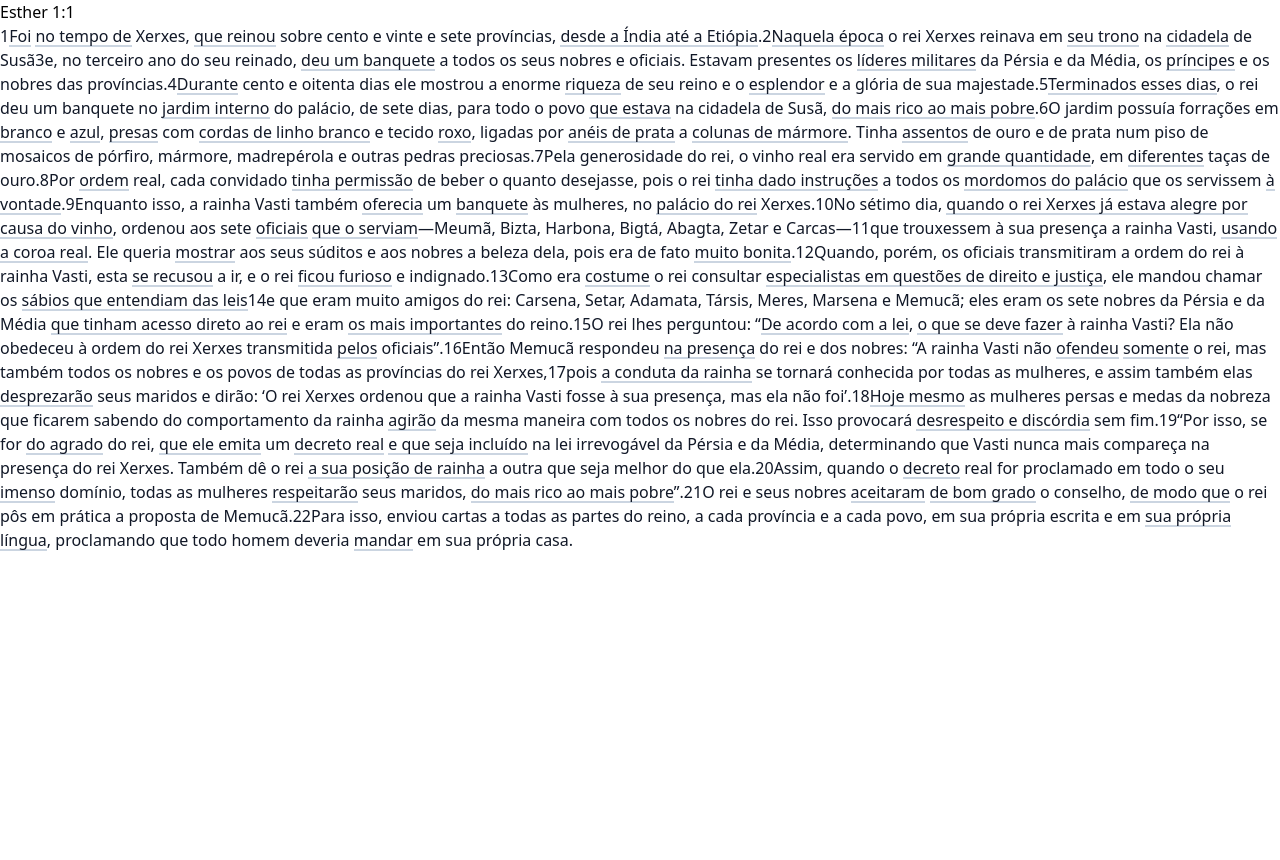
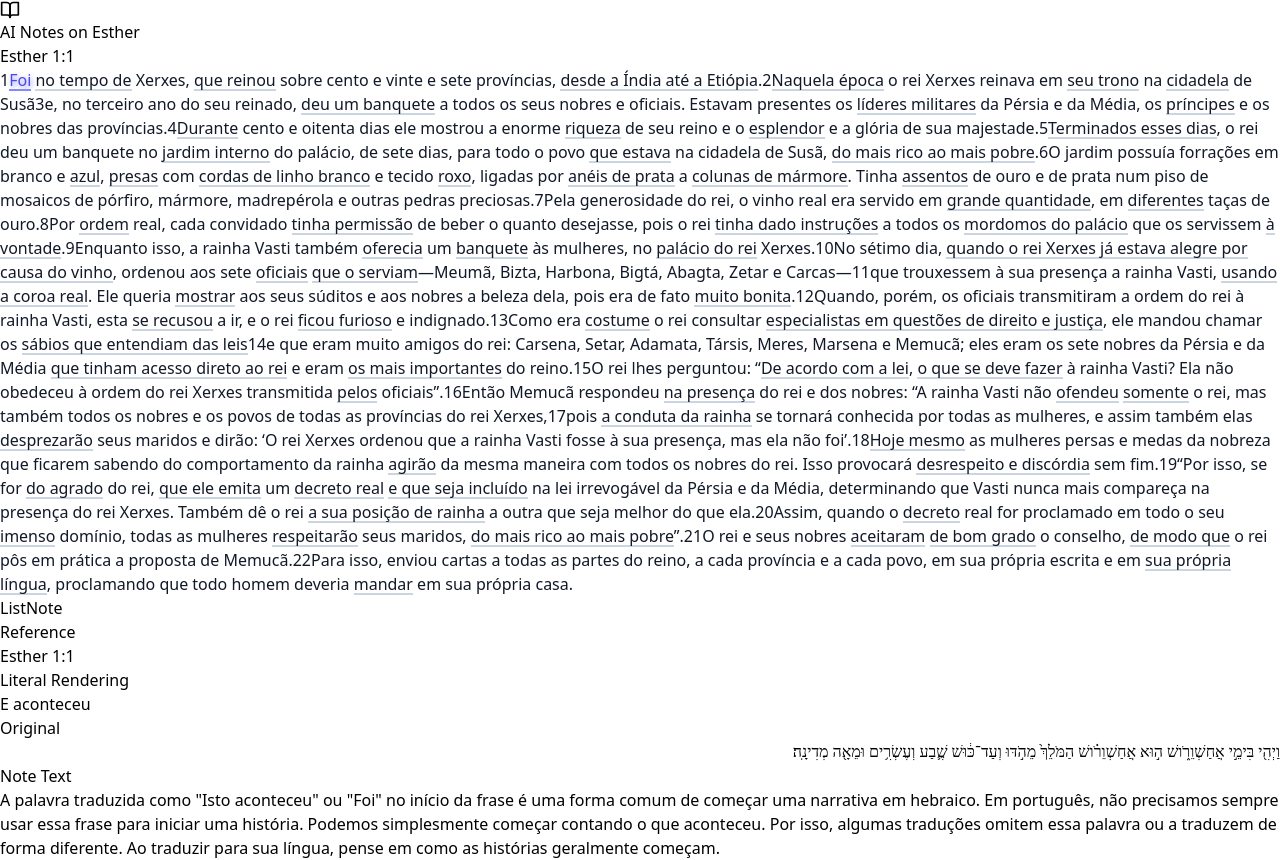
Before and after one commit to jcuenod/ai-tnn-pt-demo, a React (Vite) app: page / in a window 1280 px wide. Before the commit the page ends 800 px from the top, so only its background shows below. Built offline with nearby package versions, Linux system fonts and the light colour scheme; a web font is replaced by a local one.

Commit message:
Update ui

```diff
--- a/src/App.css
+++ b/src/App.css
@@ -23,6 +23,7 @@
   box-shadow: inset 0 -2px 0 var(--color-slate-300);
   cursor: pointer;
 }
+.note.hover,
 .note:hover {
   color: var(--color-indigo-600);
   box-shadow: inset 0 -2px 0 var(--color-indigo-400);
--- a/src/App.tsx
+++ b/src/App.tsx
@@ -1,5 +1,24 @@
 import { useEffect, useState } from "react";
 import "./App.css";
+
+// Feather Icon (MIT License)
+const BookIcon = () => (
+  <svg
+    xmlns="http://www.w3.org/2000/svg"
+    width="20"
+    height="20"
+    viewBox="0 0 24 24"
+    fill="none"
+    stroke="currentColor"
+    strokeWidth="2"
+    strokeLinecap="round"
+    strokeLinejoin="round"
+    className="feather feather-book-open"
+  >
+    <path d="M2 3h6a4 4 0 0 1 4 4v14a3 3 0 0 0-3-3H2z"></path>
+    <path d="M22 3h-6a4 4 0 0 0-4 4v14a3 3 0 0 1 3-3h7z"></path>
+  </svg>
+);
 
 const removeAccents = (x: string) =>
   x.replace(/[\u0590-\u05AF\u05BD\u05C0]/g, "").replace(/[\u05C3־]/g, "");
@@ -34,18 +53,24 @@ notes as Note[];
 const textWithNoteSpans = (
   text: string,
   ref: string,
-  currentNoteRef: string
+  currentNoteRef: string,
+  hoveredNoteRef: string
 ) => {
   const n = notes.filter((n) => n.ref === ref);
   let newText = text;
-  n.forEach((note, i) => {
+  n.forEach((note) => {
     const targetWordsString = note.target_words || "DO_NOT_REPLACE_ANYTHING";
-    const noteRef = `${note.ref}__${i}`;
+    const noteRef = notes.indexOf(note).toString();
+    // if targetWordsString occurs more than once in the text, skip it
+    if (newText.split(targetWordsString).length > 2) {
+      return;
+    }
     newText = newText.replace(
       targetWordsString,
       `<span class="note ${
-        noteRef === currentNoteRef ? "active" : ""
-      }" data-ref="${noteRef}">${note.target_words}</span>`
+        (noteRef === currentNoteRef ? "active " : "") +
+        (noteRef === hoveredNoteRef ? "hover " : "")
+      }" data-note-index="${noteRef}">${note.target_words}</span>`
     );
   });
   return newText;
@@ -84,9 +109,21 @@ const originalTextWithHighlight = (ref: string, highlight: string) => {
 
 type BookDisplayProps = {
   onMouseEnter: React.Dispatch<React.SetStateAction<string>>;
+  hoveredNoteRef: string;
   currentNoteRef: string;
 };
-const BookDisplay = ({ onMouseEnter, currentNoteRef }: BookDisplayProps) => {
+const BookDisplay = ({
+  onMouseEnter,
+  currentNoteRef,
+  hoveredNoteRef,
+}: BookDisplayProps) => {
+  useEffect(() => {
+    const activeNote = document.querySelector(".note.active");
+    if (activeNote) {
+      activeNote.scrollIntoView({ behavior: "smooth", block: "nearest" });
+    }
+  }, [currentNoteRef]);
+
   return Object.keys(est1).map((v) => {
     return (
       <span key={v} className="verse" onMouseEnter={() => onMouseEnter(v)}>
@@ -98,7 +135,8 @@ const BookDisplay = ({ onMouseEnter, currentNoteRef }: BookDisplayProps) => {
             __html: textWithNoteSpans(
               est1[v as keyof typeof est1],
               v,
-              currentNoteRef
+              currentNoteRef,
+              hoveredNoteRef
             ),
           }}
         ></span>
@@ -107,83 +145,203 @@ const BookDisplay = ({ onMouseEnter, currentNoteRef }: BookDisplayProps) => {
   });
 };
 
-const NoteDisplay = ({ noteRef }: { noteRef: string }) => {
-  const [ref_, index] = noteRef!.split("__");
-  const notesForRef = notes.filter((n) => n.ref === ref_);
-  if (!notesForRef[parseInt(index)]) {
-    return null;
+type NoteEntryProps = {
+  title: string;
+  children: React.ReactNode;
+};
+const NoteEntry = ({ title, children }: NoteEntryProps) => {
+  return (
+    <div className="mb-6">
+      <div className="text-slate-400 text-sm font-bold">{title}</div>
+      <div className="text-slate-800 text-lg">{children}</div>
+    </div>
+  );
+};
+
+const NoteDisplay = ({
+  currentNoteIndex,
+  visible,
+}: {
+  currentNoteIndex: number;
+  visible: boolean;
+}) => {
+  const note = notes[currentNoteIndex];
+  if (!note) {
+    return <div />;
   }
-  const note = notesForRef[parseInt(index)];
 
   return (
-    <div
-      className="rounded-lg border-2 border-slate-700 bg-slate-100 overflow-y-auto relative"
-      style={{ maxHeight: "calc(100vh - 94px)" }}
-    >
-      <div className="sticky top-0 absolute bg-slate-700 p-2 text-xl text-slate-200 font-bold text-center">
-        Notes
-      </div>
-      <div className="bg-slate-300 text-slate-600 px-4 text-xs font-bold min-w-16 text-right">
+    <div className="p-4" style={{ display: visible ? "block" : "none" }}>
+      <div className="bg-white shadow p-8">
+        <NoteEntry title="Reference">
           {note.ref.replace("EST", "Esther")}
-      </div>
-      <div className="p-4 mb-4 overflow-hidden">
-        <div>
-          <span className="mr-2 font-bold">Literal:</span>
-          <span>{note.literal_rendering}</span>
-        </div>
-        <details>
-          <summary className="font-bold">Hebrew</summary>
+        </NoteEntry>
+        <NoteEntry title="Literal Rendering">
+          {note.literal_rendering}
+        </NoteEntry>
+        <NoteEntry title="Original">
           <div
             dir="rtl"
-            className="text-2xl bg-slate-50 px-4 py-2 rounded-lg border-2 border-slate-300"
+            className="text-slate-800 text-2xl bg-slate-100 p-4 rounded my-2"
             style={{ fontFamily: "SBL Biblit" }}
             dangerouslySetInnerHTML={{
               __html: originalTextWithHighlight(note.ref, note.original),
             }}
           />
-        </details>
-        <details>
-          <summary className="font-bold">Explanation</summary>
-          <div className="bg-slate-50 py-2 px-4 rounded-lg border-2 border-slate-300">
-            {note.explanation}
+        </NoteEntry>
+        <NoteEntry title="Note Text">{note.explanation}</NoteEntry>
       </div>
-        </details>
     </div>
+  );
+};
+
+type ListDisplayProps = {
+  setHoveredNoteRef: React.Dispatch<React.SetStateAction<string>>;
+  setCurrentVerse: React.Dispatch<React.SetStateAction<string>>;
+  onClick: (newI: string) => void;
+  reference: string;
+  visible: boolean;
+};
+const ListDisplay = ({
+  setHoveredNoteRef,
+  onClick,
+  reference,
+  visible,
+}: ListDisplayProps) => {
+  // Display a list of notes with their references that will allow the user to click on them to view the note
+  // hovering the note will highlight it in the book display
+  useEffect(() => {
+    // scroll into view the first note for the current reference
+    console.log(reference);
+    const listNote = document.querySelector(
+      `[data-notelist-ref="${reference}"]`
+    );
+    console.log(listNote);
+    if (listNote) {
+      // nearest
+      listNote.scrollIntoView({ behavior: "smooth" });
+    }
+  }, [reference]);
+
+  return (
+    <div
+      className="p-4"
+      style={{ overflowY: "scroll", display: visible ? "block" : "none" }}
+      onMouseLeave={() => setHoveredNoteRef("-1")}
+    >
+      {notes.map((note, i) => (
+        <div
+          key={i}
+          data-notelist-ref={note.ref}
+          className="px-4 py-2 border-b border-slate-100 cursor-pointer bg-white shadow p-8 hover:bg-slate-100"
+          style={{ scrollMarginTop: "60px" }}
+          onClick={() => onClick(i.toString())}
+          onMouseEnter={() => {
+            console.log(i);
+            setHoveredNoteRef(i.toString());
+            // setCurrentVerse(note.ref.split("__")[0]);
+          }}
+        >
+          <div className="text-slate-400 text-sm font-bold">
+            {note.ref.replace("EST", "Esther")}
+          </div>
+          <div className="text-slate-800 text-lg">{note.target_words}</div>
+        </div>
+      ))}
+    </div>
+  );
+};
+
+type TabBarProps = {
+  options: string[];
+  activeTab: string;
+  setActiveTab: (tab: string) => void;
+};
+const TabBar = ({ options, activeTab, setActiveTab }: TabBarProps) => {
+  return (
+    <div className="sticky top-0 bg-slate-200 text-md font-bold text-center uppercase flex flex-row w-full">
+      {options.map((option) => (
+        <a
+          className={
+            "p-2 border-b-2 grow cursor-pointer " +
+            (activeTab === option
+              ? "border-orange-500 text-orange-500"
+              : "border-slate-200 text-slate-700 hover:bg-slate-300 hover:border-slate-400")
+          }
+          onClick={() => setActiveTab(option)}
+        >
+          {option}
+        </a>
+      ))}
     </div>
   );
 };
 
 function App() {
   const [currentVerse, setCurrentVerse] = useState("EST 1:1");
-  const [currentNoteRef, setCurrentNoteRef] = useState("");
+  const [currentNoteIndex, setCurrentNoteIndex] = useState(0);
+  const [hoveredNoteRef, setHoveredNoteRef] = useState("");
+  const [showList, setShowList] = useState(false);
 
   useEffect(() => {
     document.addEventListener("click", (e) => {
       if ((e.target as HTMLElement).classList.contains("note")) {
-        const ref = (e.target as HTMLElement).dataset.ref || "";
-        setCurrentNoteRef(ref);
+        const ref = (e.target as HTMLElement).dataset.noteIndex || "";
+        console.log(ref, e.target);
+        setCurrentNoteIndex(ref);
+        setShowList(false);
       }
     });
   }, []);
 
   return (
-    <div className="pt-16">
-      <div className="fixed left-0 top-0 right-0 bg-gray-700 p-2 mb-4 shadow-lg z-50">
-        <h1 className="text-xl text-center text-blue-200">
+    <div className="bg-gray-50 overflow-hidden flex flex-col h-screen relative">
+      <div className="bg-white p-2 shadow-sm z-50">
+        <div className="max-w-6xl mx-auto flex flex-row items-center">
+          <span className="text-4xl text-orange-500">
+          <BookIcon />
+          </span>
+          <h1 className="ml-2 text-2xl text-gray-800 font-bold">
+            AI Notes on Esther
+          </h1>
+        </div>
+      </div>
+      <div className="flex flex-row w-screen overflow-hidden">
+        <div className="p-16 overflow-y-auto h-full grow">
+          <div className="max-w-4xl mx-auto bg-white p-16 shadow-sm">
+            <h1 className="text-xl text-gray-800 font-bold mb-4">
               {currentVerse.replace("EST", "Esther")}
             </h1>
-      </div>
-      <div className="max-w-6xl mx-auto flex flex-row pb-16">
-        <div className="text-xl p-4">
+            <div className="text-lg">
               <BookDisplay
-            currentNoteRef={currentNoteRef}
+                currentNoteRef={currentNoteIndex.toString()}
+                hoveredNoteRef={hoveredNoteRef}
                 onMouseEnter={setCurrentVerse}
               />
             </div>
-        <div className="p-4 relative" style={{minWidth: "25rem"}}>
-          <div className="sticky top-16 right-0 p-2">
-            <NoteDisplay noteRef={currentNoteRef} />
           </div>
+        </div>
+        <div className="bg-slate-100 shadow shrink min-w-[300px] max-w-[300px] lg:max-w-[400px] xl:max-w-[450px] 2xl:max-w-[550px] overflow-y-auto flex flex-col">
+          <TabBar
+            options={["List", "Note"]}
+            activeTab={showList ? "List" : "Note"}
+            setActiveTab={(tab) => setShowList(tab === "List")}
+          />
+          <ListDisplay
+            visible={showList}
+            reference={currentVerse}
+            setHoveredNoteRef={setHoveredNoteRef}
+            setCurrentVerse={setCurrentVerse}
+            onClick={(newI: string) => {
+              setCurrentNoteIndex(parseInt(newI));
+              setShowList(false);
+              setHoveredNoteRef("-1");
+            }}
+          />
+          <NoteDisplay
+            visible={!showList}
+            currentNoteIndex={currentNoteIndex}
+          />
         </div>
       </div>
     </div>
```
Lines whose indentation alone changed are shown as unchanged.
